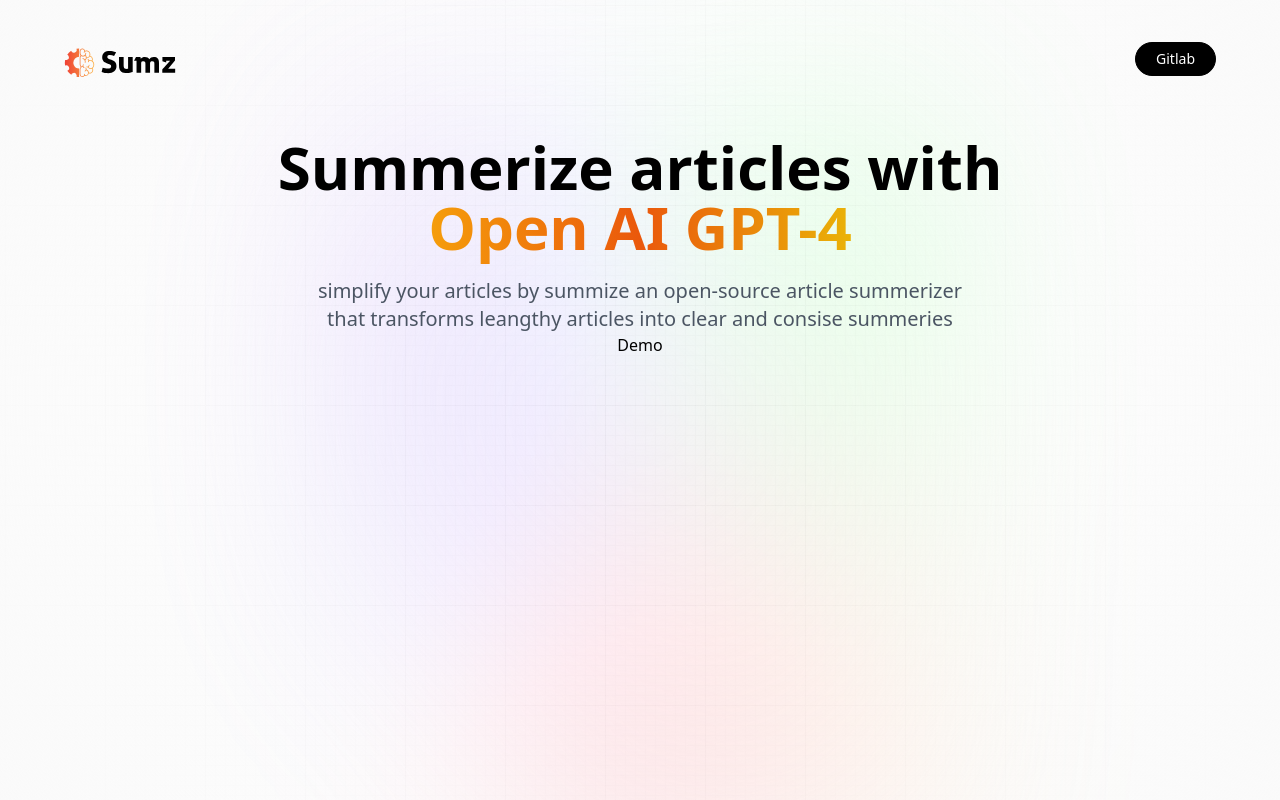
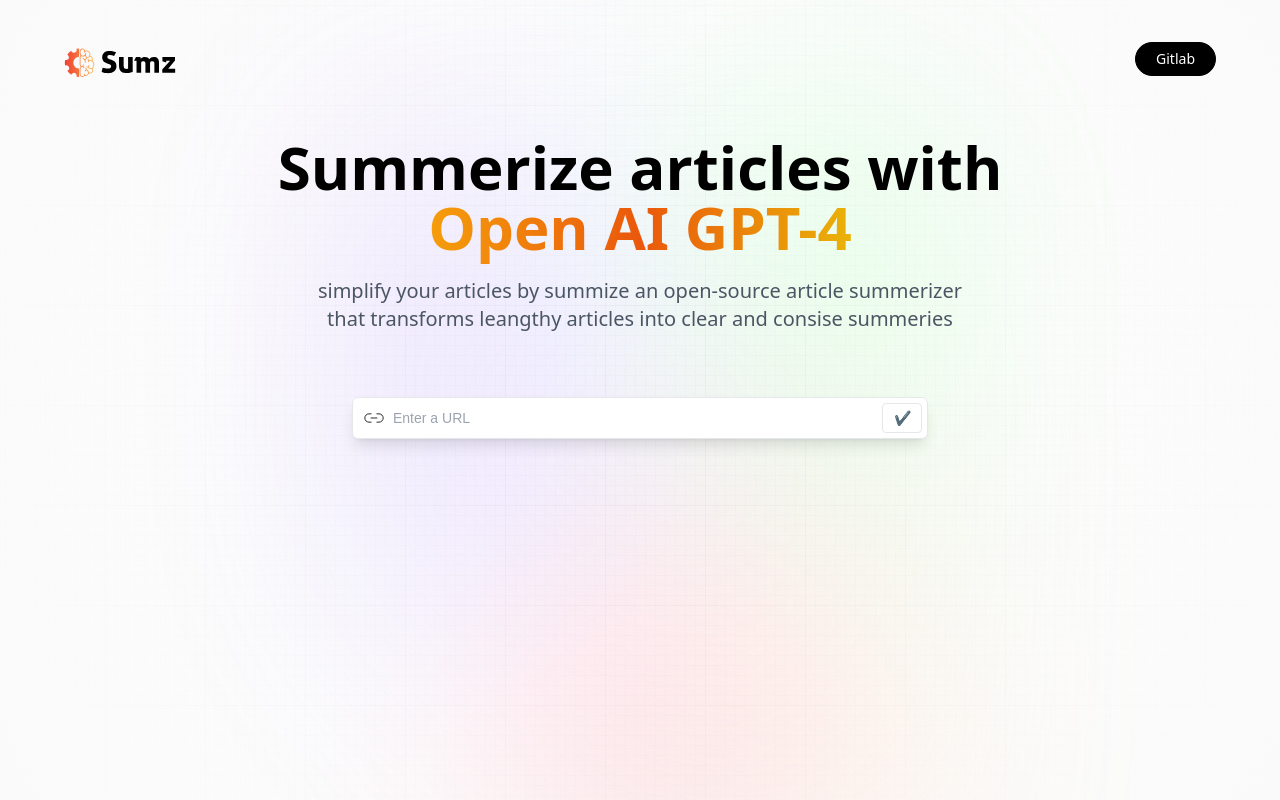
Before and after one commit to sicxbit/article-summerizer, a React (Vite) app: page / in a window 1280 px wide. Built offline with nearby package versions, Linux system fonts and the light colour scheme; a web font is replaced by a local one.

Commit message:
added search

```diff
--- a/src/components/Demo.jsx
+++ b/src/components/Demo.jsx
@@ -1,9 +1,44 @@
-import React from 'react'
+import { useState, useEffect } from "react";
+import { copy, linkIcon, loader, tick } from "../assets";
 
 const Demo = () => {
   return (
-    <div>Demo</div>
-  )
-}
+    <section className="mt-16 w-full max-w-xl">
+      {/* search */}
+      <div
+        className="flex flex-col w-full
+      gap-2"
+      >
+        <form
+          className="relative flex
+        justify-center items-center"
+          onSubmit={() => {}}
+        >
+          <img
+            src={linkIcon}
+            alt="link_icon"
+            className="absolute left-0 my-2
+          ml-3 w-5"
+          />
+          <input
+            type="url"
+            placeholder="Enter a URL"
+            onChange={() => {}}
+            required
+            className="url_input peer"
+          />
+          <button
+            type="submit"
+            className="submit_btn
+            peer-focus:border-gray-700
+            peer-focus:text-gray-700"
+          >
+            ✔
+          </button>
+        </form>
+      </div>
+    </section>
+  );
+};
 
-export default Demo
+export default Demo;
```
